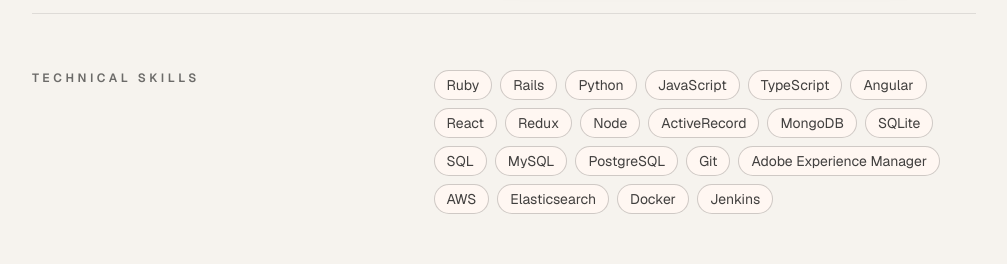
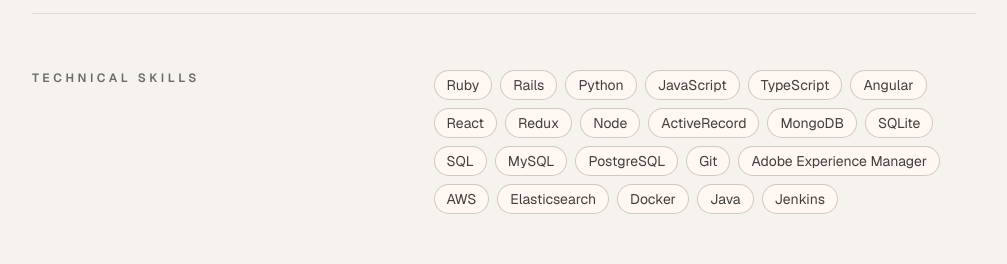
Before and after one commit to FonzMP/fonzmp-website, a Next.js app: page / in a window 1280 px wide. Shown: the part 2845-3109 px from the top of the page, without its empty margins (136-1143 px from the left). Built offline with nearby package versions, Linux system fonts and the light colour scheme.

Commit message:
add java

```diff
--- a/app/page.tsx
+++ b/app/page.tsx
@@ -310,6 +310,7 @@ export default function Home() {
                   "AWS",
                   "Elasticsearch",
                   "Docker",
+                  "Java",
                   "Jenkins",
                 ].map((skill) => (
                   <span
```
